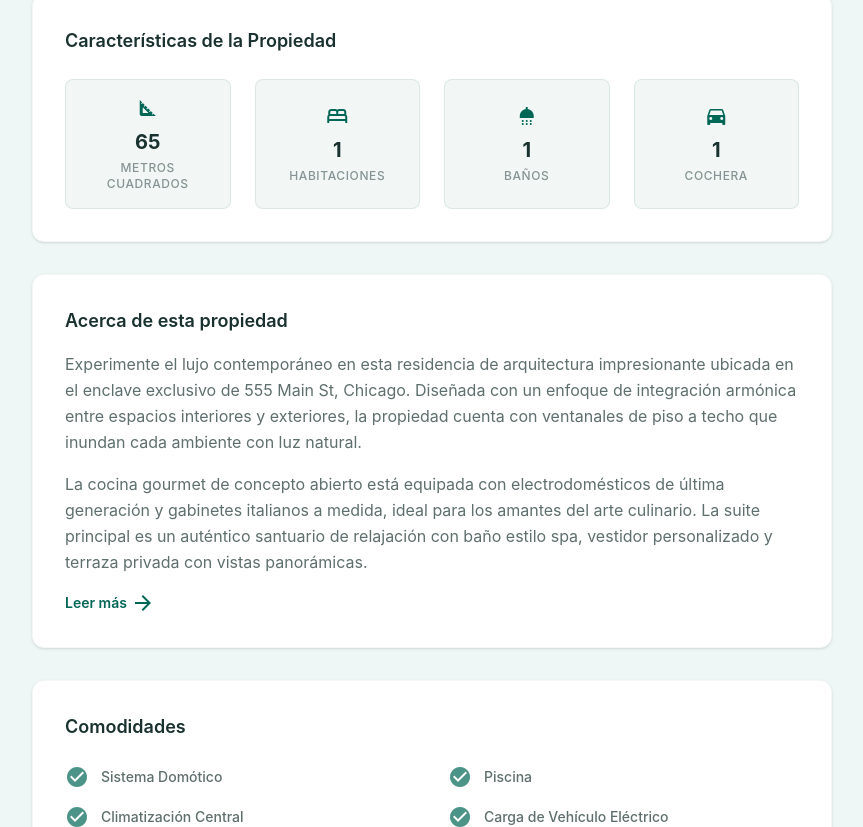
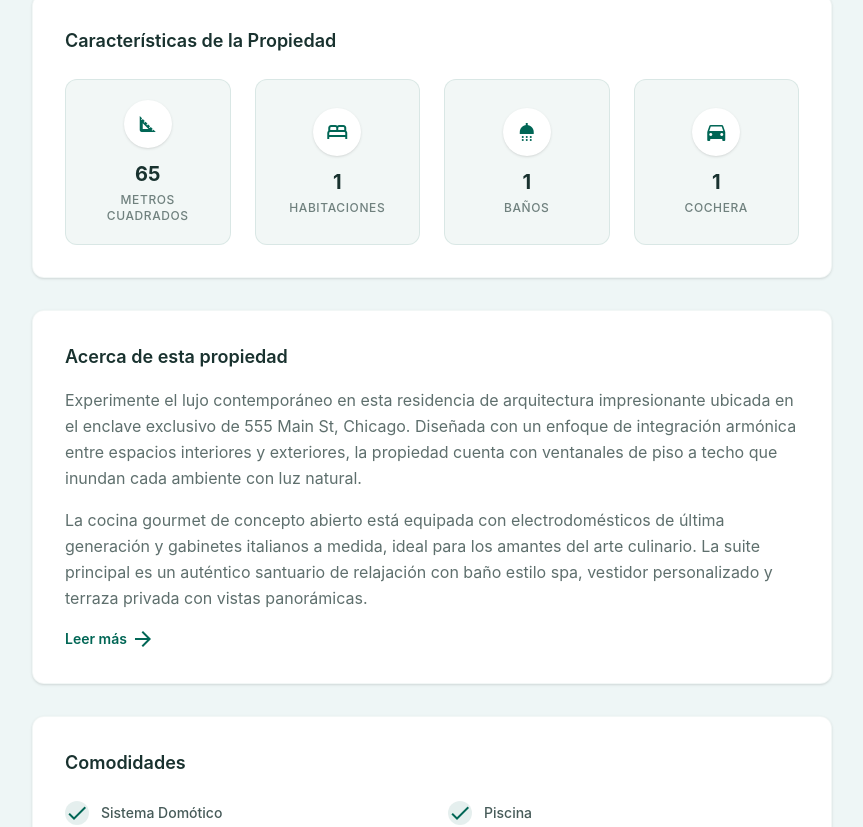
Before and after one commit to MoosesLara/LuxeEstate, a Next.js app: page /properties/apartment-central-studio-chicago in a window 1280 px wide. Shown: the part 813-1640 px from the top of the page, without its empty margins (0-863 px from the left). Built offline with nearby package versions, Linux system fonts and the light colour scheme; no server answers; the database is empty; grey boxes are pictures that could not be loaded.

Commit message:
style: standardize circular containers and icon dimensions across property details and filters

```diff
--- a/components/properties/details/AgentSidebarCard.tsx
+++ b/components/properties/details/AgentSidebarCard.tsx
@@ -72,7 +72,7 @@ export function AgentSidebarCard({
 
         {/* Agent Profile Block */}
         <div className="flex items-center gap-4 mb-6">
-          <div className="relative w-14 h-14 rounded-full overflow-hidden border-2 border-white shadow-sm flex-shrink-0">
+          <div className="relative w-14 h-14 min-w-[56px] min-h-[56px] rounded-full aspect-square overflow-hidden border-2 border-white shadow-sm flex-shrink-0">
             <Image
               src={currentAgent.avatarUrl}
               alt={currentAgent.name}
@@ -116,7 +116,7 @@ export function AgentSidebarCard({
             onClick={() => setScheduleModalOpen(true)}
             className="w-full bg-[#006655] hover:bg-[#005544] text-white py-4 px-6 rounded-lg font-medium transition-all shadow-lg shadow-[#006655]/20 flex items-center justify-center gap-2 group cursor-pointer active:scale-[0.98]"
           >
-            <span className="material-icons text-xl group-hover:scale-110 transition-transform">
+            <span className="material-icons text-lg group-hover:scale-110 transition-transform">
               calendar_today
             </span>
             <span>{t('agent.scheduleVisitButton')}</span>
@@ -126,7 +126,7 @@ export function AgentSidebarCard({
             onClick={() => setContactModalOpen(true)}
             className="w-full bg-transparent border border-[#19322F]/10 hover:border-[#006655] text-[#19322F]/80 hover:text-[#006655] py-4 px-6 rounded-lg font-medium transition-all flex items-center justify-center gap-2 cursor-pointer active:scale-[0.98]"
           >
-            <span className="material-icons text-xl">mail_outline</span>
+            <span className="material-icons text-lg">mail_outline</span>
             <span>{t('agent.contactAgentButton')}</span>
           </button>
         </div>
--- a/components/properties/details/AmenitiesCard.tsx
+++ b/components/properties/details/AmenitiesCard.tsx
@@ -43,10 +43,12 @@ export function AmenitiesCard({ amenities }: AmenitiesCardProps) {
       </h2>
       <div className="grid grid-cols-1 sm:grid-cols-2 gap-y-4 gap-x-8">
         {list.map((amenity, idx) => (
-          <div key={idx} className="flex items-center gap-3 text-[#19322F]/70">
-            <span className="material-icons text-[#006655]/70 text-sm">
-              check_circle
-            </span>
+          <div key={idx} className="flex items-center gap-3 text-[#19322F]/80">
+            <div className="w-6 h-6 min-w-[24px] min-h-[24px] rounded-full aspect-square flex items-center justify-center flex-shrink-0 bg-[#006655]/10 text-[#006655]">
+              <span className="material-icons text-[14px]">
+                check
+              </span>
+            </div>
             <span className="text-sm font-medium">{localizeAmenity(amenity, t)}</span>
           </div>
         ))}
--- a/components/properties/details/PropertyFeaturesCard.tsx
+++ b/components/properties/details/PropertyFeaturesCard.tsx
@@ -50,15 +50,17 @@ export function PropertyFeaturesCard({
         {features.map((feature, idx) => (
           <div
             key={idx}
-            className="flex flex-col items-center justify-center p-4 bg-[#006655]/5 rounded-lg border border-[#006655]/10 hover:bg-[#006655]/10 transition-colors"
+            className="flex flex-col items-center justify-center p-5 bg-[#006655]/5 rounded-xl border border-[#006655]/10 hover:bg-[#006655]/10 transition-all group"
           >
-            <span className="material-icons text-[#006655] text-2xl mb-2">
-              {feature.icon}
-            </span>
+            <div className="w-12 h-12 min-w-[48px] min-h-[48px] rounded-full aspect-square flex items-center justify-center flex-shrink-0 bg-white text-[#006655] shadow-sm mb-3 group-hover:scale-105 transition-transform">
+              <span className="material-icons text-xl">
+                {feature.icon}
+              </span>
+            </div>
             <span className="text-xl font-bold text-[#19322F]">
               {feature.value}
             </span>
-            <span className="text-xs uppercase tracking-wider text-[#19322F]/50 mt-1 text-center font-medium">
+            <span className="text-xs uppercase tracking-wider text-[#19322F]/60 mt-1 text-center font-medium">
               {feature.label}
             </span>
           </div>
--- a/components/search/FilterModal/AmenitiesFilter.tsx
+++ b/components/search/FilterModal/AmenitiesFilter.tsx
@@ -67,7 +67,7 @@ export function AmenitiesFilter({
 
               {/* Active Dot Badge */}
               {isSelected && (
-                <span className="absolute top-2 right-2 w-2 h-2 bg-[#006655] rounded-full" />
+                <span className="absolute top-2 right-2 w-2 h-2 rounded-full aspect-square flex-shrink-0 bg-[#006655]" />
               )}
             </button>
           );
```
